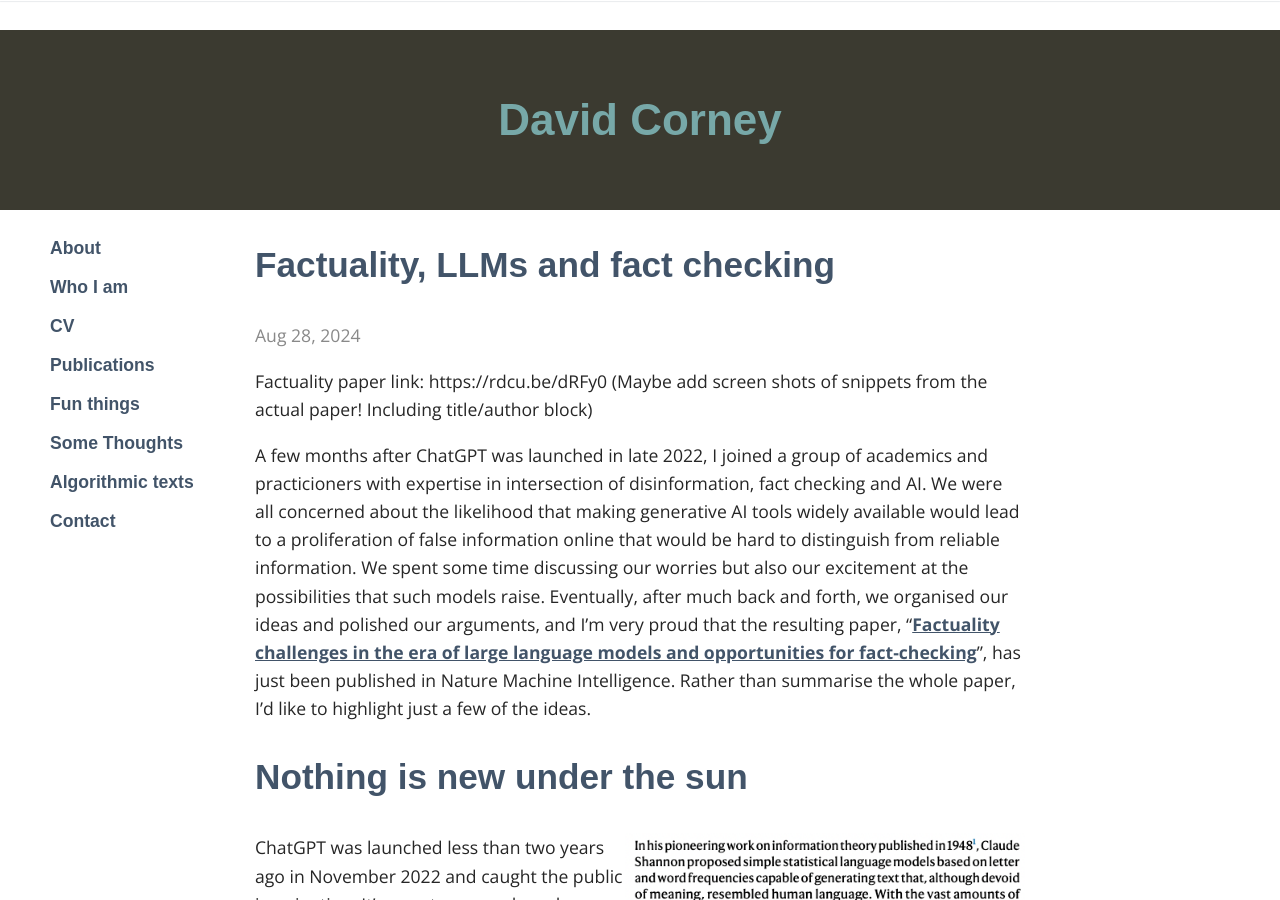
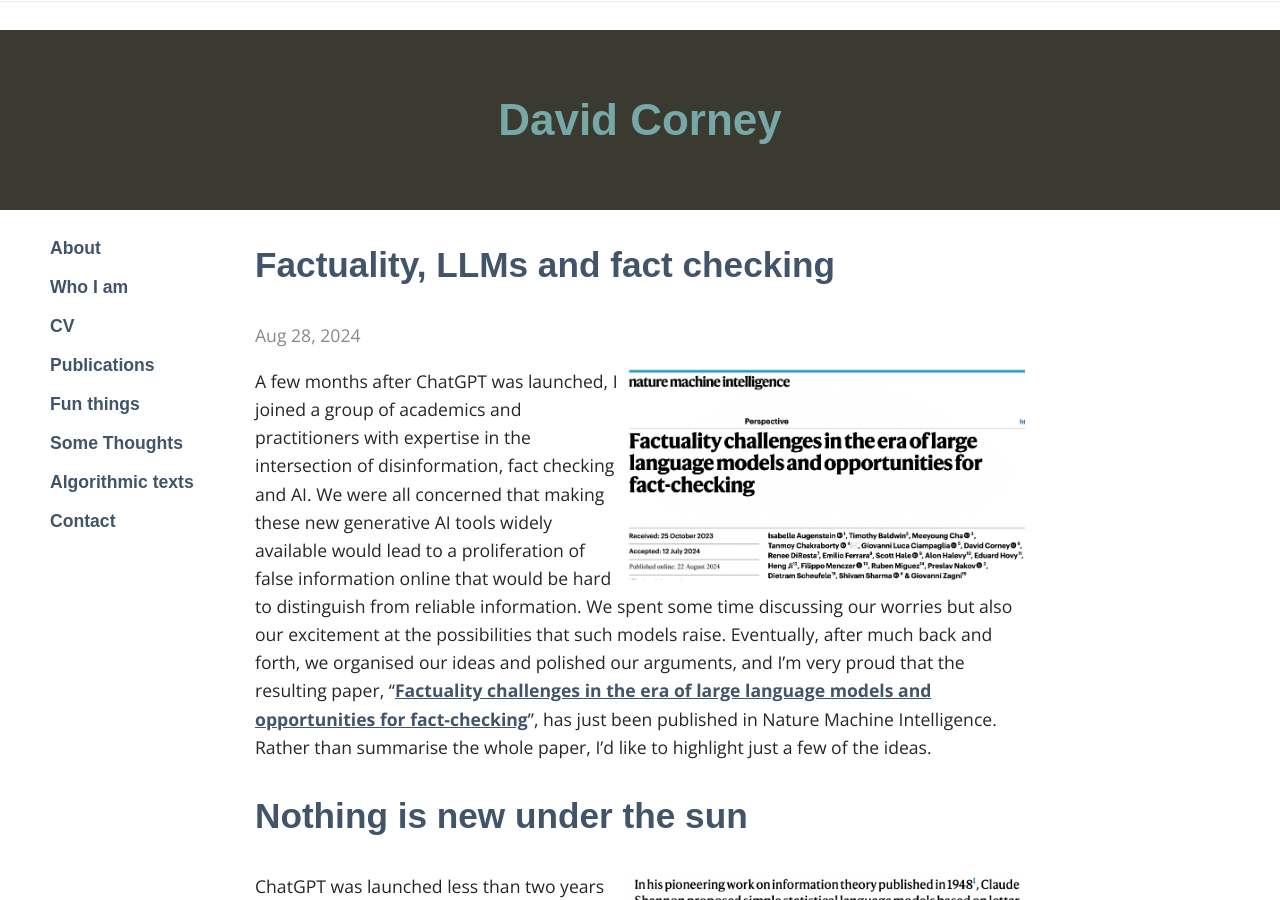
Before and after one commit to dcorney/dcorney.github.io, a Jekyll site: the page built from _posts/2024-08-28-factuality.md, in a window 1280 px wide and 900 px high. Built offline with Jekyll 4.4.1, drawn with Linux system fonts in a browser that asks for light colours; some web fonts are replaced; some of the changed text lies outside the part shown.

Commit message:
Fixing opening and tweaked text

```diff
--- a/_posts/2024-08-28-factuality.md
+++ b/_posts/2024-08-28-factuality.md
@@ -5,16 +5,16 @@ title: Factuality, LLMs and fact checking
 ---
 
 
-Factuality paper link: https://rdcu.be/dRFy0
-(Maybe add screen shots of snippets from the actual paper! Including title/author block)
+<img  src="/images/factuality/title_block.png" alt="Screenshot of paper heading: Nature Machine Intelligence. Factuality challenges in the era of large language models and opportunities for  fact-checking" width="400" align="right"/>
 
-A few months after ChatGPT was launched in late 2022, I joined a group of academics and practicioners with expertise in intersection of disinformation, fact checking and AI. We were all concerned about the likelihood that making generative AI tools widely available would lead to a proliferation of false information online that would be hard to distinguish from reliable information. We spent some time discussing our worries but also our excitement at the possibilities that such models raise. Eventually, after much back and forth, we organised our ideas and polished our arguments, and I'm very proud that the resulting paper, "[Factuality challenges in the era of large language models and opportunities for fact-checking](https://rdcu.be/dRFy0)", has just been published in Nature Machine Intelligence. Rather than summarise the whole paper, I'd like to highlight just a few of the ideas.
+
+A few months after ChatGPT was launched, I joined a group of academics and practitioners with expertise in the intersection of disinformation, fact checking and AI. We were all concerned that making these new generative AI tools widely available would lead to a proliferation of false information online that would be hard to distinguish from reliable information. We spent some time discussing our worries but also our excitement at the possibilities that such models raise. Eventually, after much back and forth, we organised our ideas and polished our arguments, and I'm very proud that the resulting paper, "[Factuality challenges in the era of large language models and opportunities for fact-checking](https://rdcu.be/dRFy0)", has just been published in Nature Machine Intelligence. Rather than summarise the whole paper, I'd like to highlight just a few of the ideas.
 
 ## Nothing is new under the sun
 
 <img  src="/images/factuality/shannon1948.png" alt="Extract from paper: In his pioneering work on information theory published in 1948, Claude Shannon proposed simple statistical language models based on letter and word frequencies capable of generating text that, although devoid of meaning, resembled human language." width="400" align="right"/>
 
-ChatGPT was launched less than two years ago in November 2022 and caught the public imagination. It's easy to use and produces fluent text in response to pretty much any prompt. It launched or accelerated dozens of similar projects and soon everyone was familiar with generative AI. But the core ideas go back to at least 1948 and Claude Shannon's work on statistical language models. What's new is the scale: scraping billions of web pages of text (and images) and training models with billions of parameters just wasn't practical until the price of cloud storage and computing dropped. (There's new technology too, but as always, it's built on what was there before.)
+ChatGPT was launched less than two years ago in November 2022 and instantly caught the public imagination. It's easy to use and produces fluent text in response to pretty much any prompt. It helped launch or accelerate dozens of similar projects and soon everyone was familiar with generative AI. But the core ideas go back to at least 1948 and Claude Shannon's work on statistical language models. What's new is the scale: scraping billions of web pages of text and training models with billions of parameters just wasn't practical until the price of cloud storage and computing dropped sufficiently. (There's new technology too, of course, but as always it's built on what was there before.) It's easy to get lost in the hype, but science really is an incremental, communal effort.
 
 
 
@@ -22,12 +22,12 @@ ChatGPT was launched less than two years ago in November 2022 and caught the pub
 
 <img  src="/images/factuality/halo_effect.png" alt="Extract from paper: The proficiency of a model in addressing one topic might lead users to believe that it can excel in any open-domain conversation, an example of a cognitive bias known as the halo effect" width="400" align="right"/>
 
-We all know that genAI models hallucinate: while they answer many questions correctly and can be quite creative, they are often just plain wrong. While this is itself a problem, the fact that the output is *fluent* and reads like confident expert opinion means that it is easy to be mislead by it. We also discuss the *halo effect*: if people start by asking a chatbot questions where the generated answer happens to be correct, they are more likely to believe it next time, leading to more (misplaced) trust. Add to this incomplete or out-of-date training data and exaggerated evaluation claims, and it's clear that genAI is prone to produce unreliable information.
+We all know that GenAI models hallucinate: while they answer many questions correctly and can be quite creative, they are often just plain wrong. While this is itself a problem, it's made worse by the fact that the output is *fluent* and reads like confident expert opinion, which means that it is easy to be mislead. We also discuss the *halo effect*: if people start by asking a chatbot questions where the generated answer happens to be correct, they are more likely to believe it next time, leading to more (misplaced) trust. Add to this incomplete or out-of-date training data and exaggerated evaluation claims, and it's clear that genAI is prone to produce unreliable information and always will be.
 
 
-## It's nothing but hallucinations
+## GenAI does nothing but hallucinate
 
-*The paper mentions "hallucinations" 36 times in 8 pages of prose.*
+*The paper mentions "hallucinations" 40 times in 8 pages of prose.*
 
 It's worth mentioning that the core of all genAI models is fundamentally the same: they predict the next word in a sequence, based on previous analysis of a very large collection of text. So given a prompt, such as question, they produce a response where each word is relatively likely given the prompt and the rest of the response up to that point. It is not trying to find the response that is "true", but merely one that is "useful" and will satisfy the user. (Similarly, visual perception didn't evolve to show us what is *really* out there, but merely what is *useful* to be out there based on our history. I wrote about [illusions and genAI hallucinations here](https://dcorney.com/thoughts/2023/02/20/illusions-hallucinations.html)). So when we look at the output and say, "Oooh, it got that bit wrong, it's hallucinating!" the model is doing exactly the same as when we say, "Wow, it's passed this medical exam!". It's *all* made up, but some of it happens to be true.
 
```
Also changed, not shown: images/factuality/title_block.png (added).
